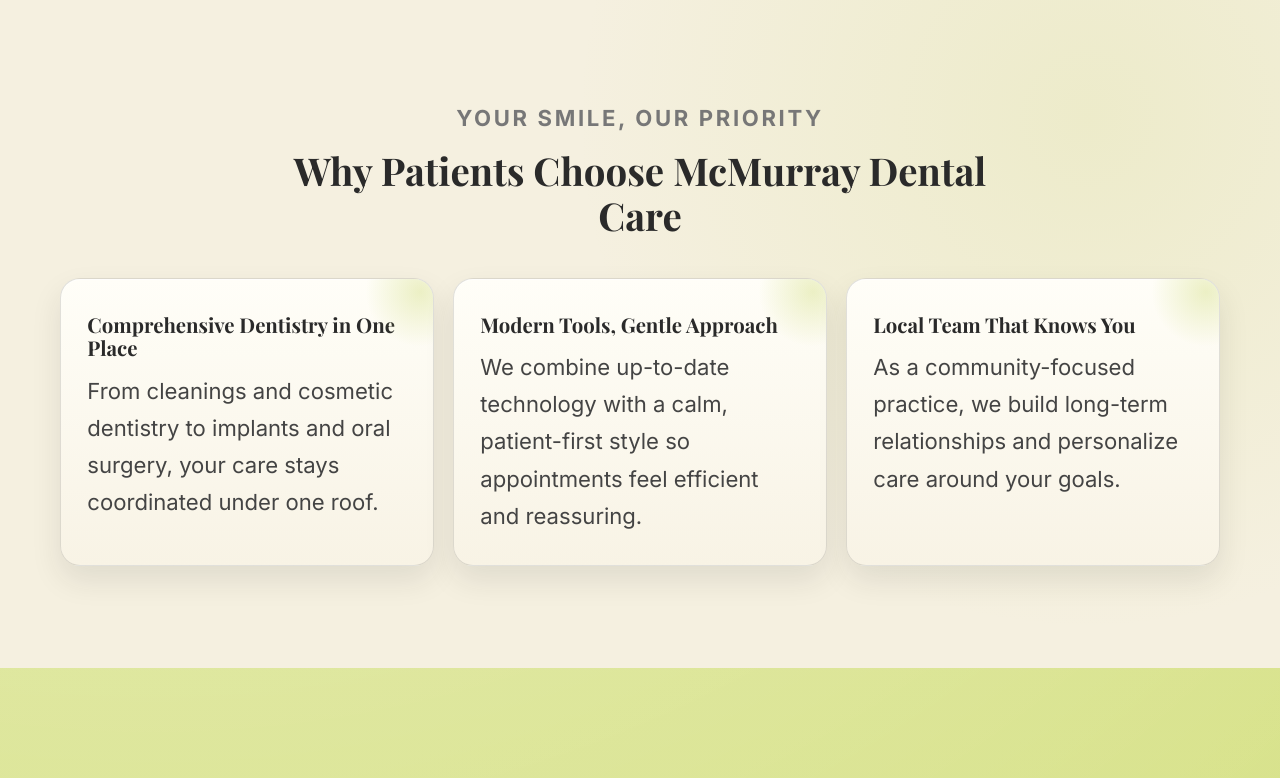
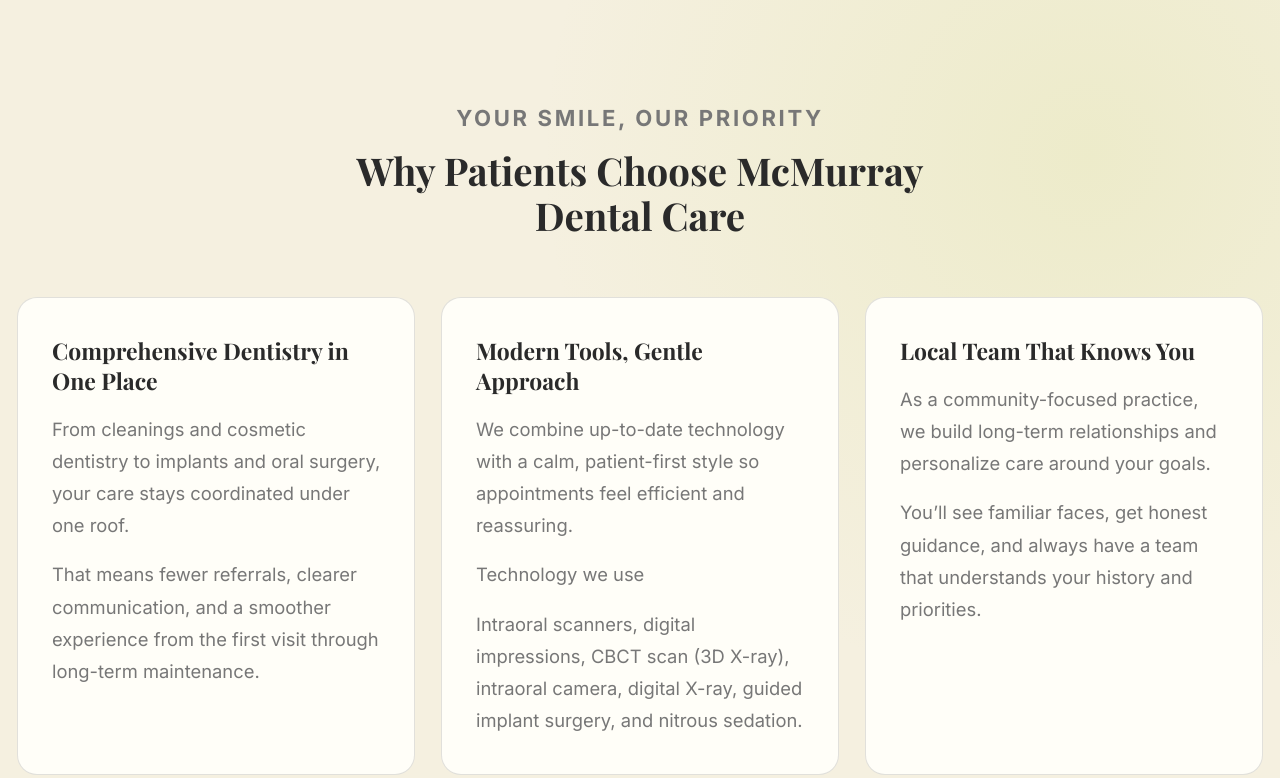
Before and after one commit to AbdulSamadMeer/McMurrayDentalWebsite, a plain HTML site: page index.html in a window 1280 px wide. Shown: the part 1668-2446 px from the top of the page. Drawn offline with nearby package versions, Linux system fonts and the light colour scheme; a web font is replaced by a local one.

Commit message:
better card styling

```diff
--- a/css/style.css
+++ b/css/style.css
@@ -317,7 +317,7 @@ h1,h2,h3,h4,h5 { font-family: var(--font-h); font-weight: 700; line-height: 1.15
    WHY CHOOSE US
    ===================================================== */
 .why-us {
-  padding: 6rem 2rem;
+  padding: 6rem 1rem;
   background:
     radial-gradient(circle at 85% 18%, rgba(200,213,102,.18) 0%, rgba(200,213,102,0) 42%),
     var(--bg-light);
@@ -334,59 +334,74 @@ h1,h2,h3,h4,h5 { font-family: var(--font-h); font-weight: 700; line-height: 1.15
 }
 
 .why-us-intro {
-  max-width: 740px;
-  margin: 0 auto 2.4rem;
+  max-width: 640px;
+  margin: 0 auto 3.5rem;
   text-align: center;
 }
 
 .why-us-intro h2 {
   font-size: clamp(1.9rem, 3vw, 2.8rem);
+  margin-bottom: .75rem;
+}
+
+.why-us-sub {
+  font-size: 1.05rem !important;
+  color: var(--muted);
+  line-height: 1.6;
 }
 
 .why-us-grid {
-  max-width: 1160px;
+  max-width: 1280px;
   margin: 0 auto;
   display: grid;
   grid-template-columns: repeat(3, 1fr);
-  gap: 1.1rem;
+  gap: 1.5rem;
 }
 
 .why-card {
-  background: linear-gradient(180deg, var(--surface) 0%, #f8f3e5 100%);
+  display: flex;
+  flex-direction: column;
+  gap: 1rem;
+  padding: 2.25rem 2rem;
+  background: var(--surface);
+  border-radius: var(--radius);
   border: 1px solid var(--border);
-  border-radius: var(--radius);
-  padding: 2rem 1.55rem 1.8rem;
-  box-shadow: 0 14px 30px rgba(42,42,42,.10), inset 0 1px 0 rgba(255,255,255,.7);
   transition: var(--t);
-  position: relative;
-  overflow: hidden;
-}
-
-.why-card::before {
-  content: '';
-  position: absolute;
-  top: -42px;
-  right: -42px;
-  width: 110px;
-  height: 110px;
-  border-radius: 50%;
-  background: radial-gradient(circle, rgba(200,213,102,.35) 0%, rgba(200,213,102,0) 70%);
 }
 
 .why-card:hover {
-  transform: translateY(-4px);
+  transform: translateY(-3px);
   box-shadow: var(--shadow);
 }
 
+.why-card-icon {
+  width: 44px;
+  height: 44px;
+  display: flex;
+  align-items: center;
+  justify-content: center;
+  background: rgba(200,213,102,.25);
+  border-radius: 12px;
+  flex-shrink: 0;
+}
+
+.why-card-icon svg {
+  width: 22px;
+  height: 22px;
+  stroke: var(--dark);
+}
+
 .why-card h3 {
-  font-size: 1.2rem;
-  margin-bottom: .75rem;
+  font-size: 1.35rem;
+  line-height: 1.3;
+  color: var(--dark);
 }
 
 .why-card p {
-  font-size: .95rem;
-  line-height: 1.68;
-  color: var(--text);
+  font-size: 1.08rem !important;
+  line-height: 1.75;
+  color: var(--muted);
+  margin: 0;
 }
 
 /* =====================================================
--- a/index.html
+++ b/index.html
@@ -129,14 +129,18 @@
       <article class="why-card fade-up" data-delay="40">
         <h3>Comprehensive Dentistry in One Place</h3>
         <p>From cleanings and cosmetic dentistry to implants and oral surgery, your care stays coordinated under one roof.</p>
+        <p>That means fewer referrals, clearer communication, and a smoother experience from the first visit through long-term maintenance.</p>
       </article>
       <article class="why-card fade-up" data-delay="100">
         <h3>Modern Tools, Gentle Approach</h3>
         <p>We combine up-to-date technology with a calm, patient-first style so appointments feel efficient and reassuring.</p>
+        <p class="why-tools-label">Technology we use</p>
+        <p class="why-tools-copy">Intraoral scanners, digital impressions, CBCT scan (3D X-ray), intraoral camera, digital X-ray, guided implant surgery, and nitrous sedation.</p>
       </article>
       <article class="why-card fade-up" data-delay="160">
         <h3>Local Team That Knows You</h3>
         <p>As a community-focused practice, we build long-term relationships and personalize care around your goals.</p>
+        <p>You’ll see familiar faces, get honest guidance, and always have a team that understands your history and priorities.</p>
       </article>
     </div>
   </section>
```
